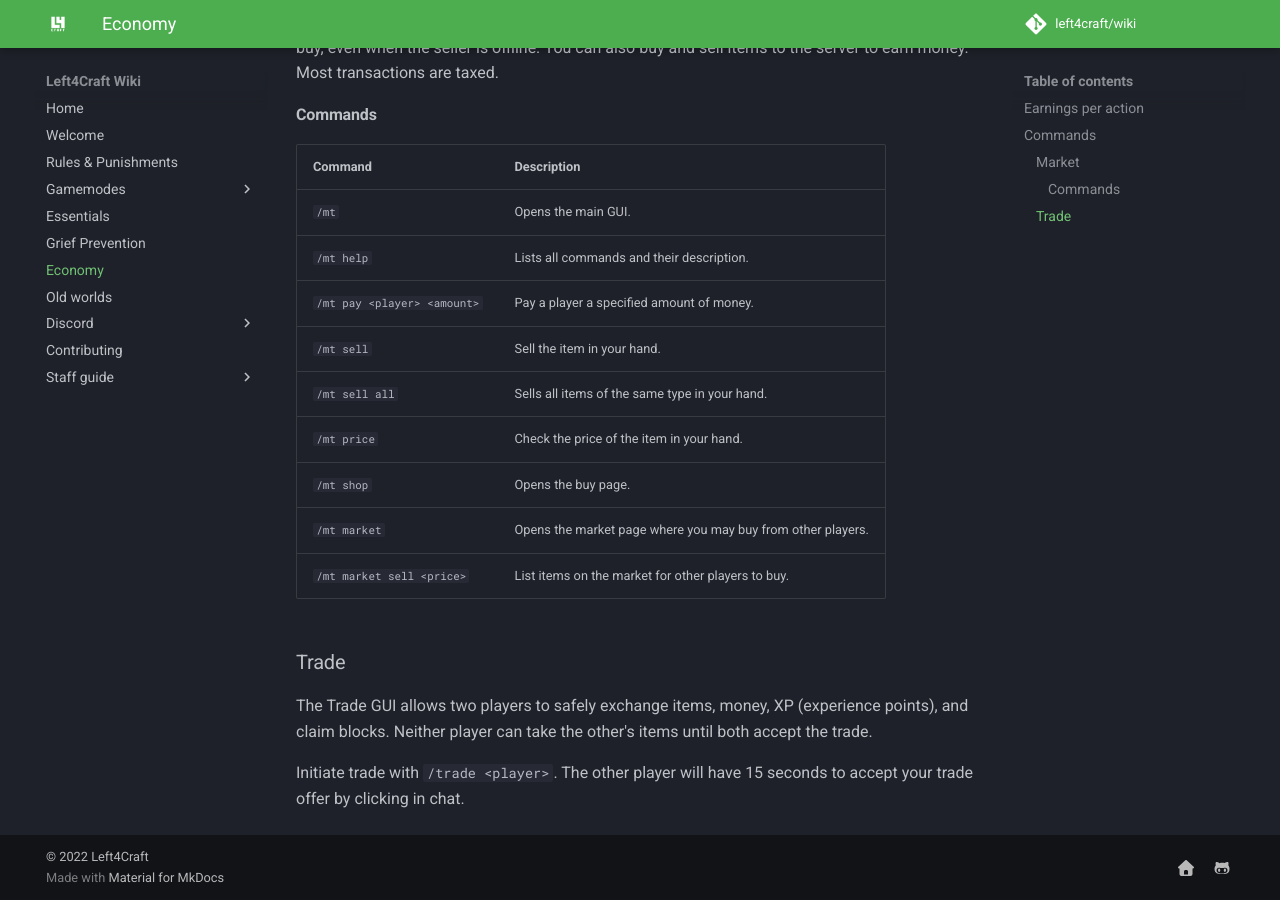
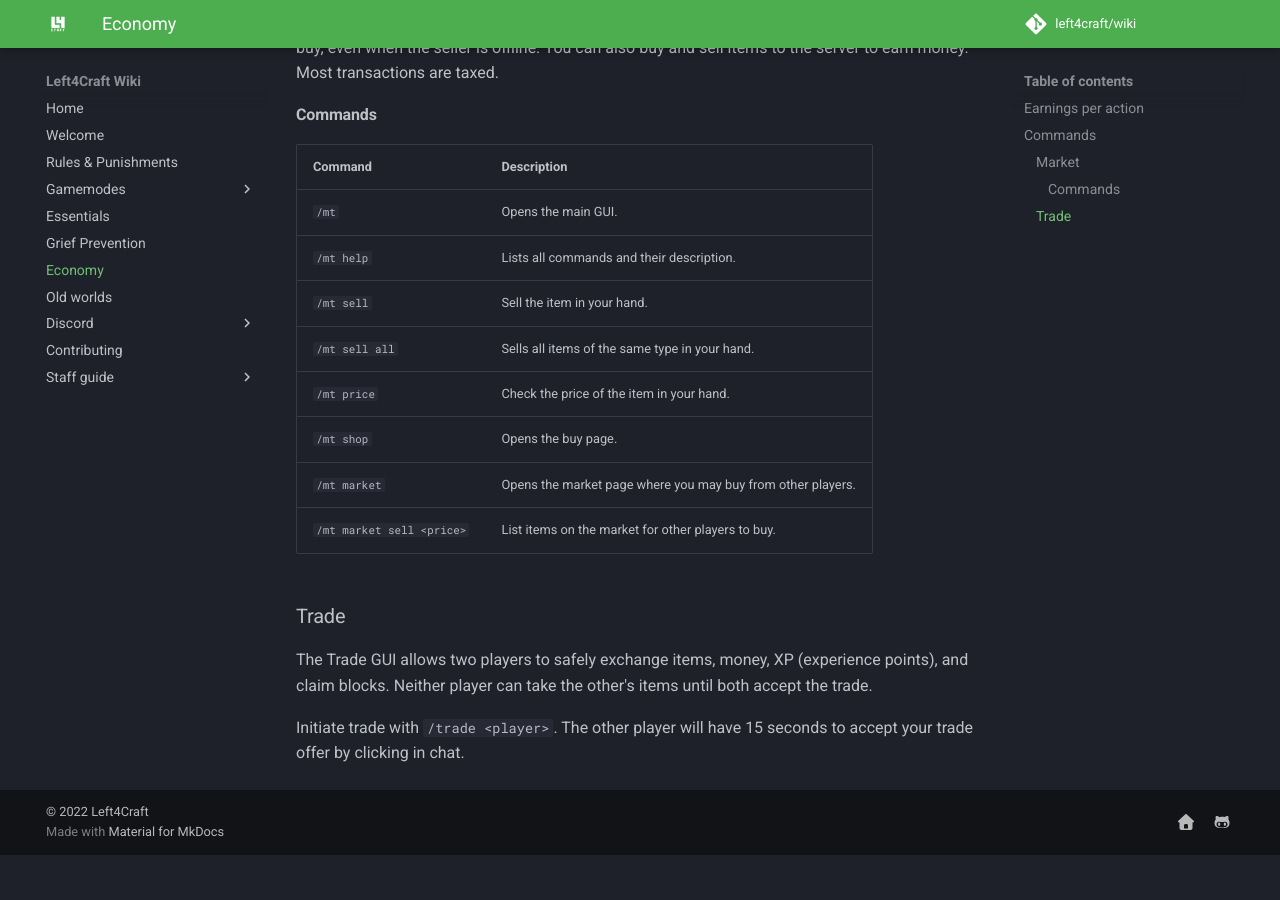
Before and after one commit to left4craft/wiki, an MkDocs documentation site: the page built from docs/economy.md, in a window 1280 px wide and 900 px high, scrolled down 1059 px. Built offline with MkDocs 1.6.1 and Material for MkDocs 9.7.7, drawn with Linux system fonts in a browser that asks for light colours; comment, search, counter and statistics services are not loaded; after the commit the page ends 1914 px from its top, so only the background shows below that.

Commit message:
Update economy.md
Removed /mt pay from commands as /pay should be used instead cuz mt pay is dogshit

```diff
--- a/docs/economy.md
+++ b/docs/economy.md
@@ -31,7 +31,6 @@ You can also buy and sell items to the server to earn money. Most transactions a
 | ---------------------------------------------------------- | ------------------------------------------------------------ |
 | `/mt`                                                      | Opens the main GUI.                                          |
 | `/mt help`                                                 | Lists all commands and their description.                    |
-| `/mt pay <player> <amount>`                                | Pay a player a specified amount of money.                    |
 | `/mt sell`                                                 | Sell the item in your hand.                                  |
 | `/mt sell all`                                             | Sells all items of the same type in your hand.               |
 | `/mt price`                                                | Check the price of the item in your hand.                    |
```
